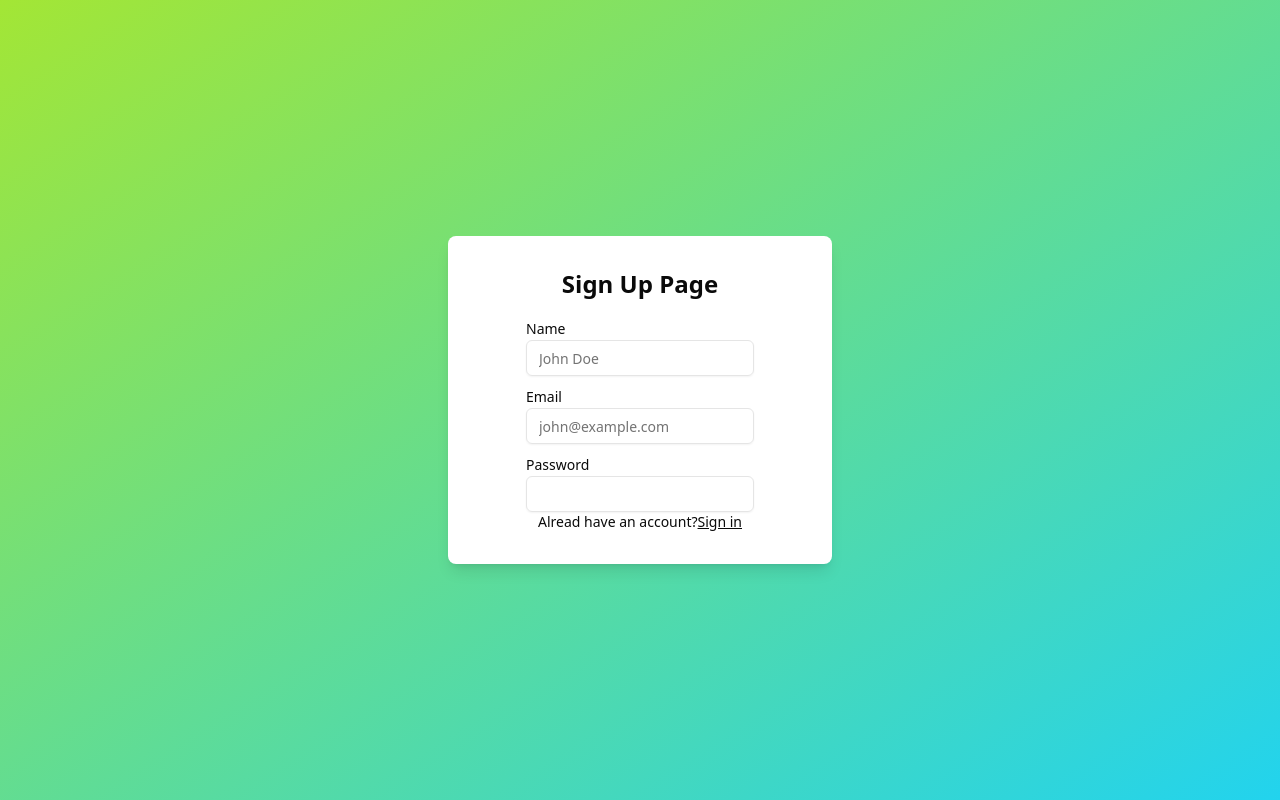
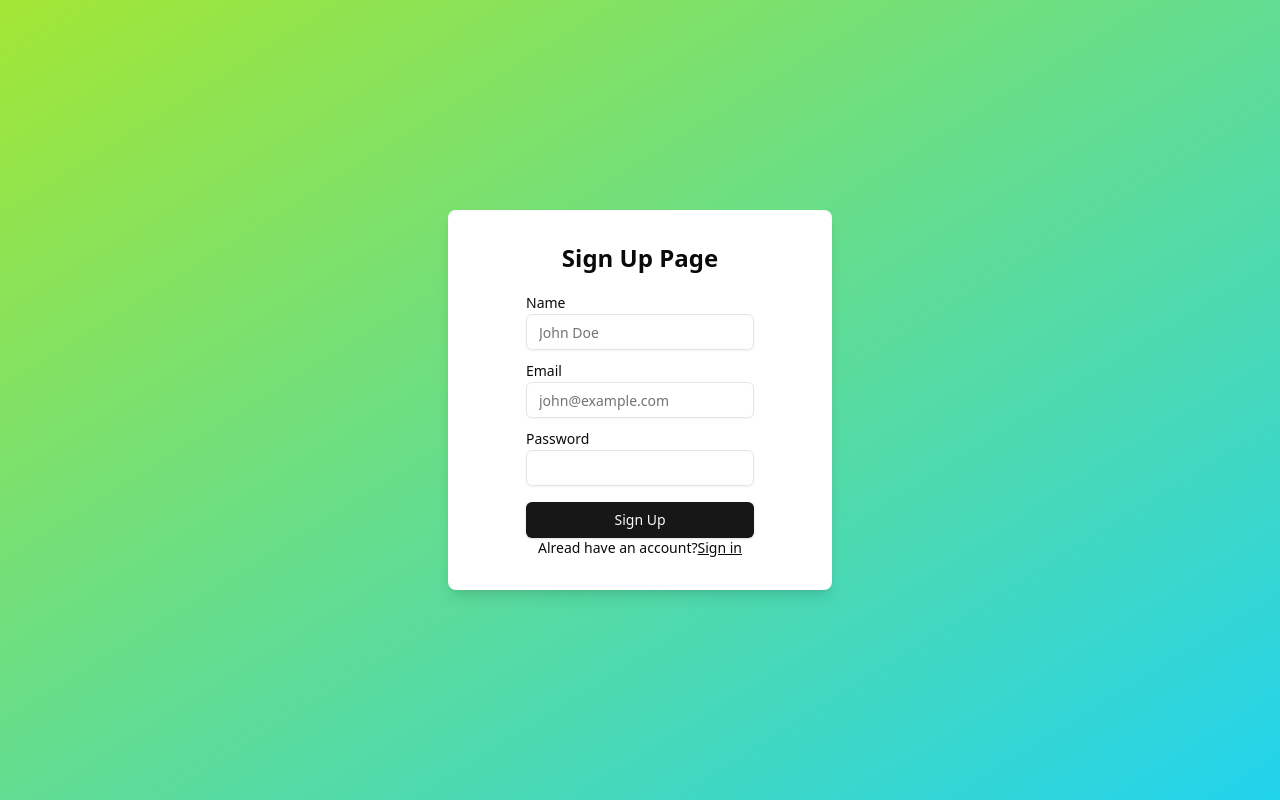
Before and after one commit to Lee-Ki-Bong/mono-nest-next-auth-practice, a Next.js app in the folder apps/web/: page /auth/signup in a window 1280 px wide. Built offline with nearby package versions, Linux system fonts and the light colour scheme.

Commit message:
feat(web): add SubmitButton component to the signup form

```diff
--- a/apps/web/app/auth/signup/signupForm.tsx
+++ b/apps/web/app/auth/signup/signupForm.tsx
@@ -1,5 +1,6 @@
 import { Input } from "@/components/ui/input"
 import { Label } from "@/components/ui/label"
+import SubmitButton from "@/components/ui/submitButton"
 import React from "react"
 
 const SignupForm = () => {
@@ -20,6 +21,7 @@
           <Label htmlFor="password">Password</Label>
           <Input id="password" type="password" />
         </div>
+        <SubmitButton>Sign Up</SubmitButton>
       </div>
     </form>
   )
--- /dev/null
+++ b/apps/web/components/ui/submitButton.tsx
@@ -0,0 +1,16 @@
+"use client"
+
+import React, { PropsWithChildren } from "react"
+import { Button } from "./button"
+import { useFormStatus } from "react-dom"
+
+const SubmitButton = ({ children }: PropsWithChildren) => {
+  const { pending } = useFormStatus()
+  return (
+    <Button type="submit" aria-disabled={pending} className="mt-2 w-full">
+      {pending ? "submitting..." : children}
+    </Button>
+  )
+}
+
+export default SubmitButton
```
